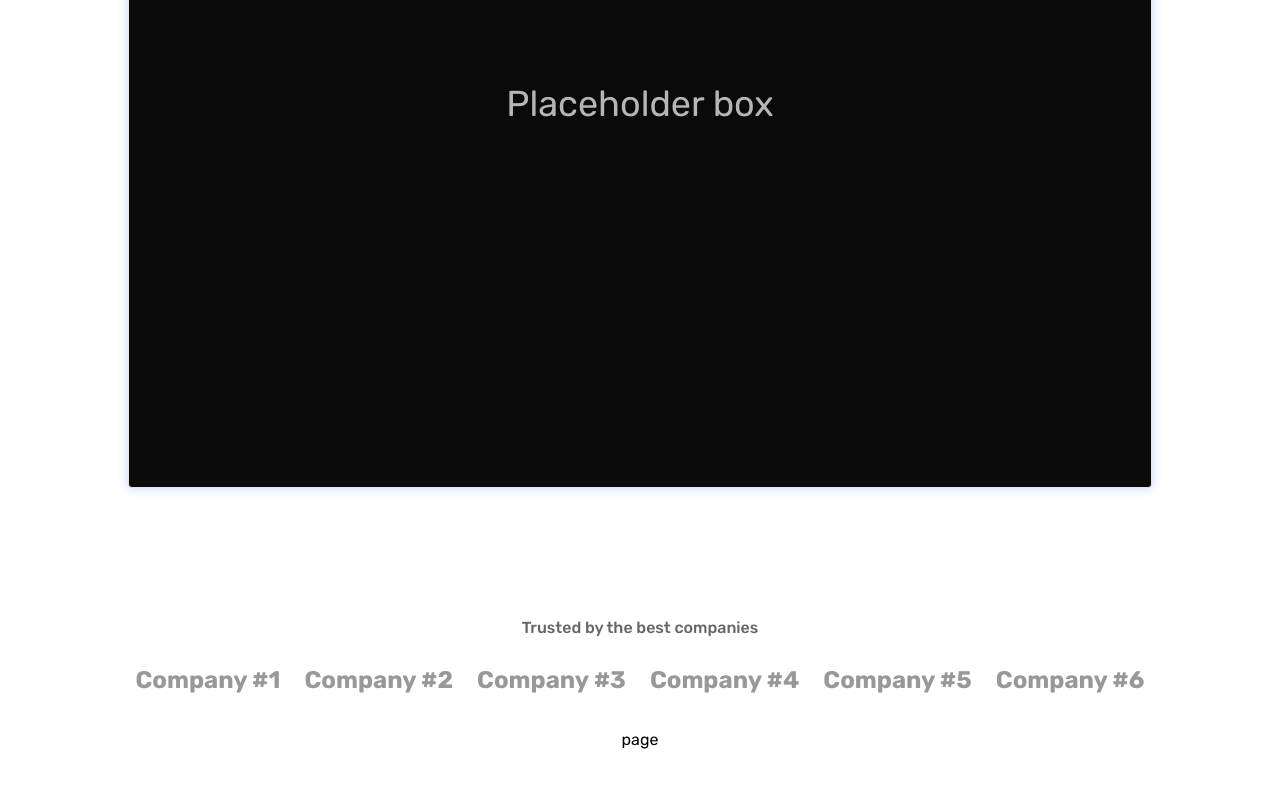
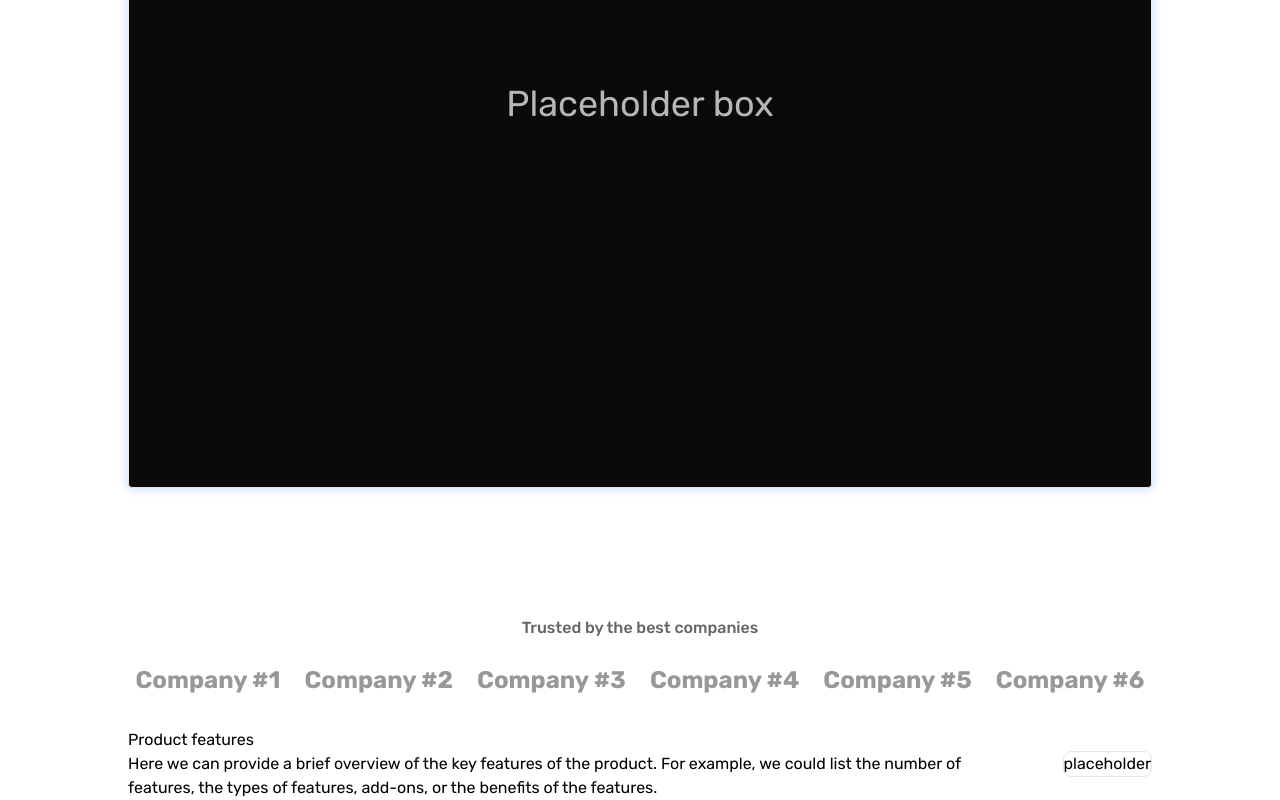
Before and after one commit to blu3IceCube/AI-saas-website, a Next.js app: page / in a window 1280 px wide. Shown: the part 832-1632 px from the top of the page. Before the commit the page ends 1584 px from the top, so only its background shows below. Built offline with nearby package versions, Linux system fonts and the light colour scheme.

Commit message:
adding features section

```diff
--- a/app/(pages)/features/index.tsx
+++ /dev/null
@@ -1,7 +0,0 @@
-import React from "react";
-
-const Features = () => {
-  return <div>page</div>;
-};
-
-export default Features;
--- a/app/(pages)/page.tsx
+++ b/app/(pages)/page.tsx
@@ -2,7 +2,7 @@ import React from "react";
 import Navbar from "../components/Navbar";
 import Hero from "../components/Hero";
 import Partners from "../components/Partners";
-import Features from "./features";
+import Features from "../components/Features";
 
 const Home = () => {
   return (
--- a/app/(pages)/features/layout.tsx
+++ b/app/components/Features.tsx
@@ -1,19 +1,21 @@
 import React from "react";
 
-const layout = ({ children }: { children: React.ReactNode }) => {
+const Features = () => {
   return (
-    <div>
+    <div className="flex items-center justify-center gap-12 w-full">
       <div>
         <h1>Product features</h1>
         <p>
-          Here we will provide a brief overview of the key features of the
+          Here we can provide a brief overview of the key features of the
           product. For example, we could list the number of features, the types
           of features, add-ons, or the benefits of the features.
         </p>
       </div>
-      <div>{children}</div>
+      <div className="border rounded-lg">
+        <span>placeholder</span>
+      </div>
     </div>
   );
 };
 
-export default layout;
+export default Features;
```
